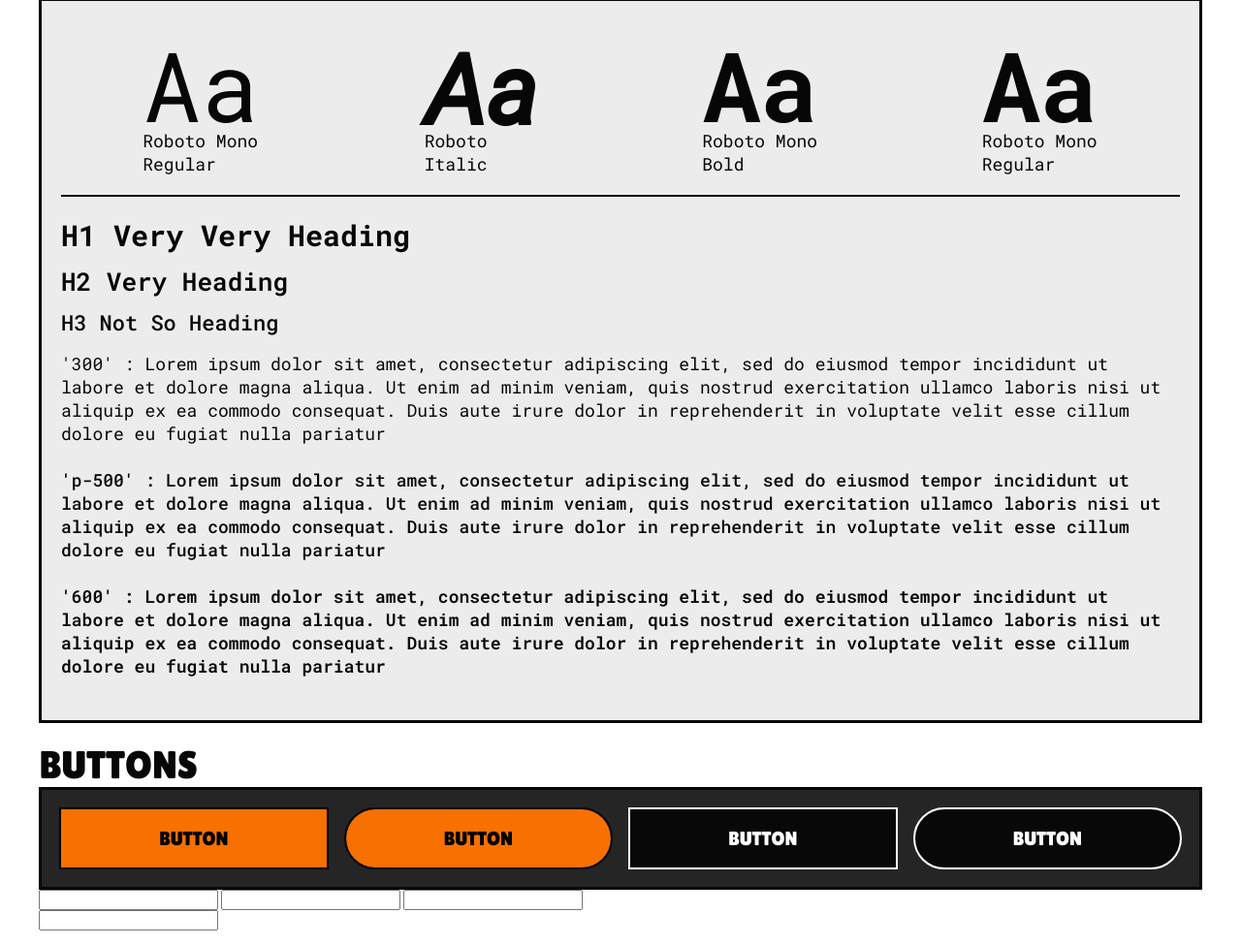
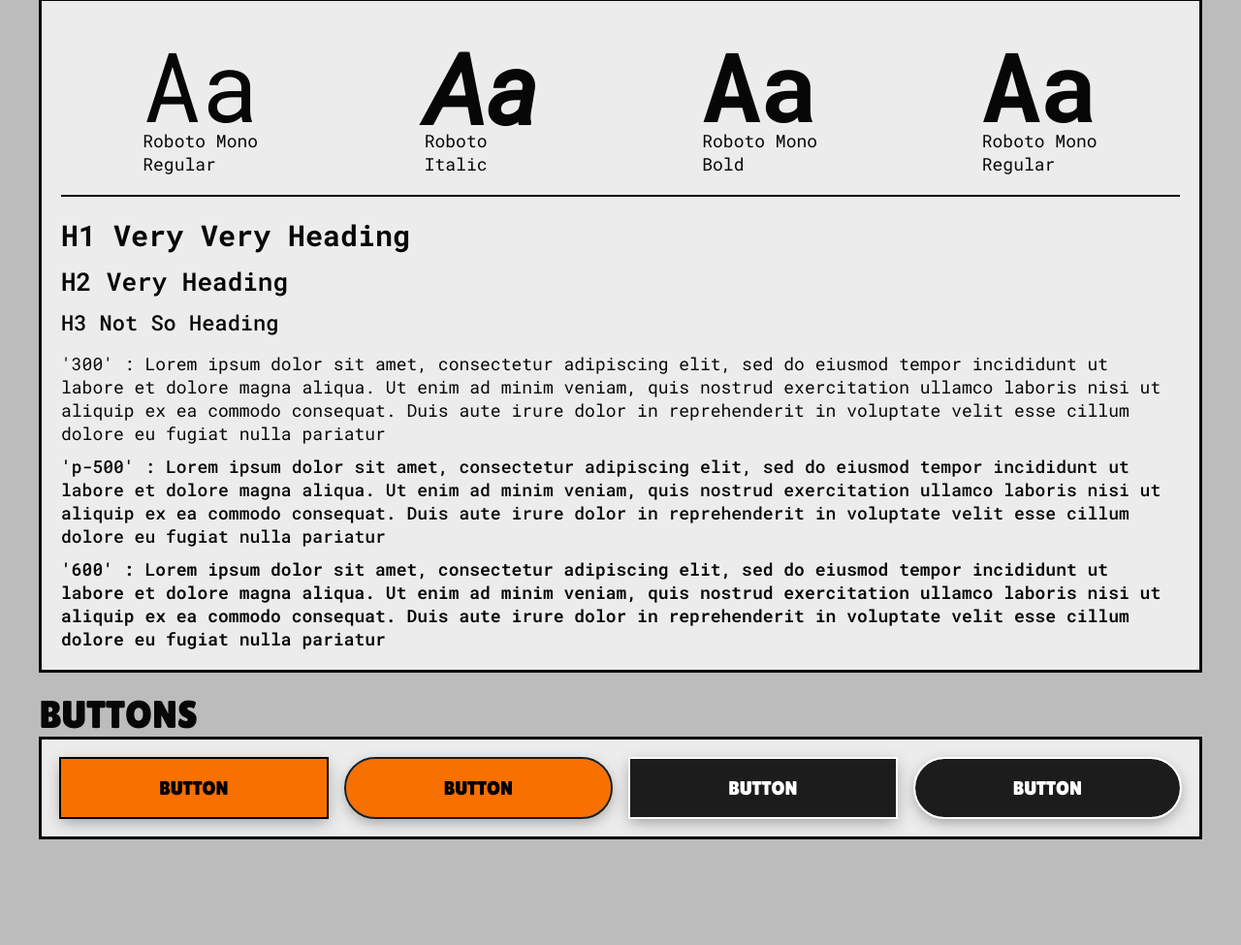
Before and after one commit to calisirmori/rgl-ui-framework, a plain HTML site: page index.html in a window 1280 px wide. Shown: the part 1067-2042 px from the top of the page at 97% size. After the commit the page ends 1948 px from the top, so only its background shows below. Drawn offline with Linux system fonts and the light colour scheme.

Commit message:
first draft final

```diff
--- a/index.html
+++ b/index.html
@@ -95,7 +95,7 @@
                 <a href="#" class="rgl-button-light-white">BUTTON</a>
             </div>
         </div>
-        <div class="form-elements">
+        <!-- <div class="form-elements">
             <div class="input-fields">
                 <input class="rgl-text-input"/>
                 <input class="rgl-text-input-disabled"/>
@@ -121,7 +121,7 @@
                     <div class="rgl-radio-buttons"></div>
                 </div>
             </div>
-        </div>
+        </div> -->
     </div>
 </body>
 </html>
--- a/styles.css
+++ b/styles.css
@@ -4,7 +4,7 @@
 }
 
 body {
-    background: #fff;
+    background: #bdbcbc;
     display:flex;
     justify-content: center;
 }
@@ -54,7 +54,6 @@ body {
 .grey-scale-colors{
     display: flex;
     justify-content: left;
-    margin-right: 270px;
 }
 
 .alert-colors{
@@ -190,7 +189,7 @@ body {
 
 .font-wrapper{
     border: 3px solid #070707;
-    background:rgb(236, 236, 236);
+    background:#ececec;
     display: grid;
     grid-template-rows: 130px 1fr;
     padding: 20px;
@@ -207,10 +206,11 @@ body {
 
 .font-size{
     display: grid;
-    grid-template-rows: 50px 45px 45px 120px 120px 120px;
+    grid-template-rows: 40px 35px 35px 1fr 1fr 1fr ;
     font-family: 'Roboto Mono', monospace;
     border-top: 2px solid #070707;
     padding-top: 20px;
+    grid-gap: 10px;
     margin-top: 50px;
 }
 
@@ -277,7 +277,7 @@ body {
 
 .buttons-wrapper{
     border: 3px solid #070707;
-    background:#252525;
+    background:#ececec;
     display: grid;
     grid-template-columns: repeat(4,1fr);
     grid-gap: 20px;
@@ -305,6 +305,7 @@ body {
 }
 
 .rgl-button-dark-orange{
+    box-shadow: rgba(0, 0, 0, 0.35) 0px 5px 15px;
     background: #f77000;
     text-decoration: none;
     display: flex;
@@ -320,10 +321,11 @@ body {
 
 .rgl-button-dark-orange:hover,.rgl-button-dark-orange:focus{
     color: #f77000;
-    background:#000000c5;
+    background:#1c1c1c;
     outline: 2px solid #f77000;
 }
 .rgl-button-dark-white{
+    box-shadow: rgba(0, 0, 0, 0.35) 0px 5px 15px;
     background: #f77000;
     text-decoration: none;
     border-radius: 50px;
@@ -332,7 +334,7 @@ body {
     align-items: center;
     font-size: 20px;
     font-weight: 300;
-    outline: 2px solid #000000c5;
+    outline: 2px solid #1c1c1c;
     color:#000;
     height: 60px;
     font-family: 'Lilita One', monospace;
@@ -340,11 +342,12 @@ body {
 
 .rgl-button-dark-white:hover,.rgl-button-dark-white:focus{
     color: #f77000;
-    background:#000000c5;
+    background:#1c1c1c;
     outline: 2px solid #f77000;
 }
 .rgl-button-light-orange{
-    background: #000000c5;
+    box-shadow: rgba(0, 0, 0, 0.35) 0px 5px 15px;
+    background: #1c1c1c;
     text-decoration: none;
     display: flex;
     justify-content: center;
@@ -360,10 +363,11 @@ body {
 .rgl-button-light-orange:hover,.rgl-button-light-orange:focus{
     color: #1c1c1c;
     background:#fff;
-    outline: 2px solid #000000c5;
+    outline: 2px solid #1c1c1c;
 }
 .rgl-button-light-white{
-    background: #000000c5;
+    box-shadow: rgba(0, 0, 0, 0.35) 0px 5px 15px;
+    background: #1c1c1c;
     text-decoration: none;
     display: flex;
     border-radius: 50px;
@@ -380,5 +384,5 @@ body {
 .rgl-button-light-white:hover,.rgl-button-light-white:focus{
     color: #1c1c1c;
     background:#fff;
-    outline: 2px solid #000000c5;
+    outline: 2px solid #1c1c1c;
 }
```
